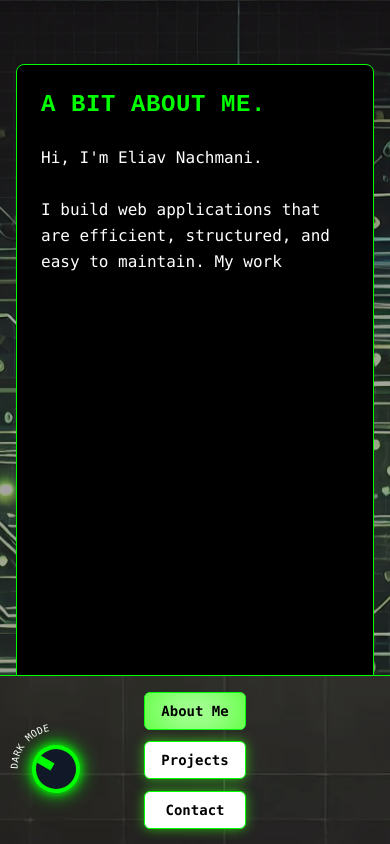
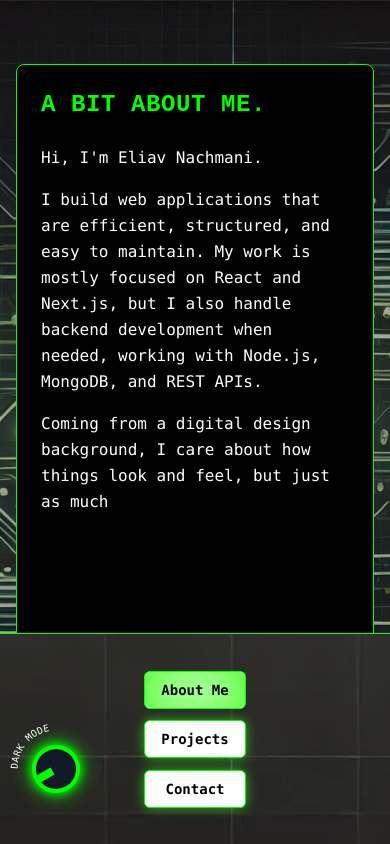
Before and after one commit to Eliav-Nachmani/portfolio, a Next.js app: page / in a window 390 px wide. Built offline with nearby package versions, Linux system fonts and the light colour scheme.

Commit message:
Mobile Optimized 2

```diff
--- a/src/components/about/BioText.tsx
+++ b/src/components/about/BioText.tsx
@@ -11,12 +11,6 @@ const techStack = [
   { front: "mongodb.webp", back: "restapi.webp", label: "MongoDB", backLabel: "REST API" },
 ];
 
-const bioText = `Hi, I'm Eliav Nachmani.
-
-I build web applications that are efficient, structured, and easy to maintain. My work is mostly focused on React and Next.js, but I also handle backend development when needed, working with Node.js, MongoDB, and REST APIs.
-
-Coming from a digital design background, I care about how things look and feel, but just as much about how they’re built. My goal is always to write clean, logical code that makes development smoother and the end product better.`;
-
 const BioText = () => {
   const [showTechHeadline, setShowTechHeadline] = useState(false);
   const [showTechIcons, setShowTechIcons] = useState(false);
@@ -26,12 +20,25 @@ const BioText = () => {
       {/* ✅ Main Headline */}
       <h1 className="text-2xl font-bold text-neon-green mb-6 text-left">A Bit About Me.</h1>
 
-      {/* ✅ Bio Text Typing Effect (Prevents layout shift) */}
+      {/* ✅ Static First Paragraph */}
       <div className="relative w-full max-w-3xl mx-auto text-white font-mono text-left leading-relaxed">
-        <p className="invisible whitespace-pre-wrap">{bioText}</p>
-        <p className="absolute top-0 left-0">
-          <TypingEffect text={bioText} speed={50} onComplete={() => setShowTechHeadline(true)} />
+        <p className="mb-4">Hi, I'm Eliav Nachmani.</p>
+
+        {/* ✅ Static Second Paragraph */}
+        <p className="mb-4">
+          I build web applications that are efficient, structured, and easy to maintain. My work is mostly focused
+          on React and Next.js, but I also handle backend development when needed, working with Node.js, MongoDB, and REST APIs.
         </p>
+
+        {/* ✅ Animated Third Paragraph */}
+        <div className="">
+          <TypingEffect
+            text="Coming from a digital design background, I care about how things look and feel, but just as much about how they’re built.
+            My goal is always to write clean, logical code that makes development smoother and the end product better."
+            speed={50}
+            onComplete={() => setShowTechHeadline(true)}
+          />
+        </div>
       </div>
 
       {/* ✅ Tech Section Headline (Appears after Bio finishes typing) */}
@@ -51,20 +58,21 @@ const BioText = () => {
 
       {/* ✅ Tech Icons (Fade in after headline finishes typing) */}
       <div
-        className={`grid grid-cols-2 md:grid-cols-4 gap-6 place-items-center transition-opacity duration-1000 ${showTechIcons ? "opacity-100" : "opacity-0"
-          }`}
+        className={`grid grid-cols-2 md:grid-cols-4 gap-6 place-items-center transition-opacity duration-1000 ${
+          showTechIcons ? "opacity-100" : "opacity-0"
+        }`}
       >
         {techStack.map((tech, index) => (
           <div key={index} className="flip-container group">
             <div className="flip-inner">
               {/* Front Icon & Label */}
-              <div className="flip-front flex flex-col items-center justify-center w-32 h-32 rounded-lg bg-black relative ">
+              <div className="flip-front flex flex-col items-center justify-center w-32 h-32 rounded-lg bg-black relative">
                 <div className="relative w-24 h-24 transition-opacity duration-1000">
                   <Image
                     src={`/images/${tech.front}`}
                     alt={tech.label}
                     fill
-                    className="object-contain rounded-lg "
+                    className="object-contain rounded-lg"
                   />
                 </div>
                 <span className="mt-2 text-sm text-white">{tech.label}</span>
@@ -73,11 +81,10 @@ const BioText = () => {
               {/* Back Icon & Label */}
               <div className="flip-back flex flex-col items-center justify-center w-32 h-32 rounded-lg bg-black relative overflow-hidden">
                 {/* Black Overlay (Ensures it's above the image but below the text) */}
-
+                <div className="absolute inset-0 bg-neon-green opacity-80 z-10 rounded-lg mix-blend-multiply"></div>
 
                 {/* Image (Placed under the overlay using z-index) */}
                 <div className="relative w-24 h-24 transition-opacity duration-1000 z-0 relative">
-                <div className="absolute inset-0 bg-neon-green opacity-80 z-10 rounded-lg mix-blend-multiply"></div>
                   <Image
                     src={`/images/${tech.back}`}
                     alt={tech.backLabel}
@@ -89,7 +96,6 @@ const BioText = () => {
                 {/* Text (Ensuring it stays above everything) */}
                 <span className="mt-2 text-sm text-white relative z-20">{tech.backLabel}</span>
               </div>
-
             </div>
           </div>
         ))}
--- a/src/components/layout/ClientWrapper.tsx
+++ b/src/components/layout/ClientWrapper.tsx
@@ -29,10 +29,10 @@ export default function ClientWrapper({ children }: { children: React.ReactNode
       )}
 
       {/* Page Content - Takes 85% of screen height and scrolls if needed */}
-      <div className="relative w-full h-[85vh] min-h-[85vh] smaller:h-[80vh] smaller:min-h-[80vh] overflow-auto">{currentPage}</div>
+      <div className="relative w-full h-[85vh] min-h-[85vh] smaller:h-[75vh] smaller:min-h-[80vh] overflow-auto">{currentPage}</div>
 
       {/* Navbar stays fixed at 15% of screen height */}
-      <div className="h-[15vh] smaller:h-[20vh] flex items-center justify-center border-t border-neon-green z-50 fixed bottom-0 left-0 w-full bg-black">
+      <div className="h-[15vh] smaller:h-[25vh] flex items-center justify-center border-t border-neon-green z-50 fixed bottom-0 left-0 w-full bg-black">
         <Navigation />
       </div>
     </div>
--- a/src/components/layout/Knob.tsx
+++ b/src/components/layout/Knob.tsx
@@ -7,7 +7,7 @@ interface KnobProps {
 }
 
 const Knob: React.FC<KnobProps> = ({ setAngle }) => {
-  const [angle, setLocalAngle] = useState(-60);
+  const [angle, setLocalAngle] = useState(-120);
   const knobRef = useRef<HTMLDivElement>(null);
 
   const handleStart = (event: React.MouseEvent | React.TouchEvent) => {
@@ -28,7 +28,7 @@ const Knob: React.FC<KnobProps> = ({ setAngle }) => {
           : (moveEvent as MouseEvent).clientY;
 
       const deltaY = startY - moveY;
-      const newAngle = Math.max(-60, Math.min(60, startAngle + deltaY * 2.5));
+      const newAngle = Math.max(-120, Math.min(120, startAngle + deltaY * 2.5));
 
       setLocalAngle(newAngle);
       setAngle(newAngle);
```
